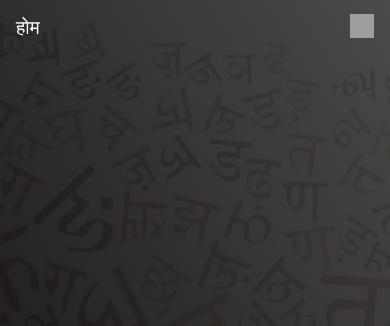
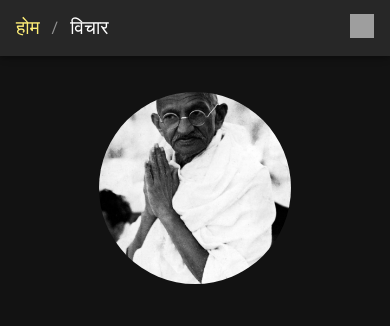
Before and after one commit to prajjwaldimri/rajbhasha-website, a Vue app: page /#/thoughts in a window 390 px wide. Before the commit this address led to /#/. Shown: the top 326 px of the page. Built offline with nearby package versions, Linux system fonts and the light colour scheme; grey boxes are pictures that could not be loaded.

Commit message:
Fixed gandhi image

```diff
--- a/src/views/Thoughts.vue
+++ b/src/views/Thoughts.vue
@@ -7,7 +7,7 @@
         .gandhi-message-section
           .about-text.text-yellow
             span.display-2 मैं हिन्दी के जरिए प्रांतीय भाषाओं को दबाना नहीं चाहता किन्तु उनके साथ हिन्दी को भी मिला देना चाहता हूँ।
-          v-img(src="@/assets/gandhi.jpg" aspect-ratio="0.7")
+          v-img.gandhi-image(src="@/assets/gandhi.jpg" aspect-ratio="0.7")
         .gandhi-additional-message-section
           .about-add-text.text-yellow
             span भारत में स्वतंत्रता के बाद संसदीय लोकतंत्र लगातार मजबूत हुआ है। भारतीय लोकतंत्र विश्व का सबसे बड़ा लोकतंत्र है जहां अनेक जातियों, धर्मों और भाषयों के बावजूत सबको बराबरी का हक मिला है। जहां स्त्री पुरुष के बीच कोई असमानता नहीं है बल्कि भारत के महिलायें जीवन के सभी क्षेत्रों में शीर्ष पर पहुंची हैं और हर क्षेत्र में वो अपनी क्षमता का प्रदर्शन करने मे सफल रही हैं ।
@@ -44,6 +44,18 @@
 <style lang="scss">
 .about {
   padding-bottom: 128px;
+}
+
+.gandhi-image {
+  @media (max-width: 1264px) {
+    position: relative;
+    z-index: 1;
+    height: 12rem;
+    width: 12rem;
+    border-radius: 50%;
+    margin-bottom: 2rem;
+    margin-top: 1.5rem;
+  }
 }
 
 .gandhi-message-section {
```
